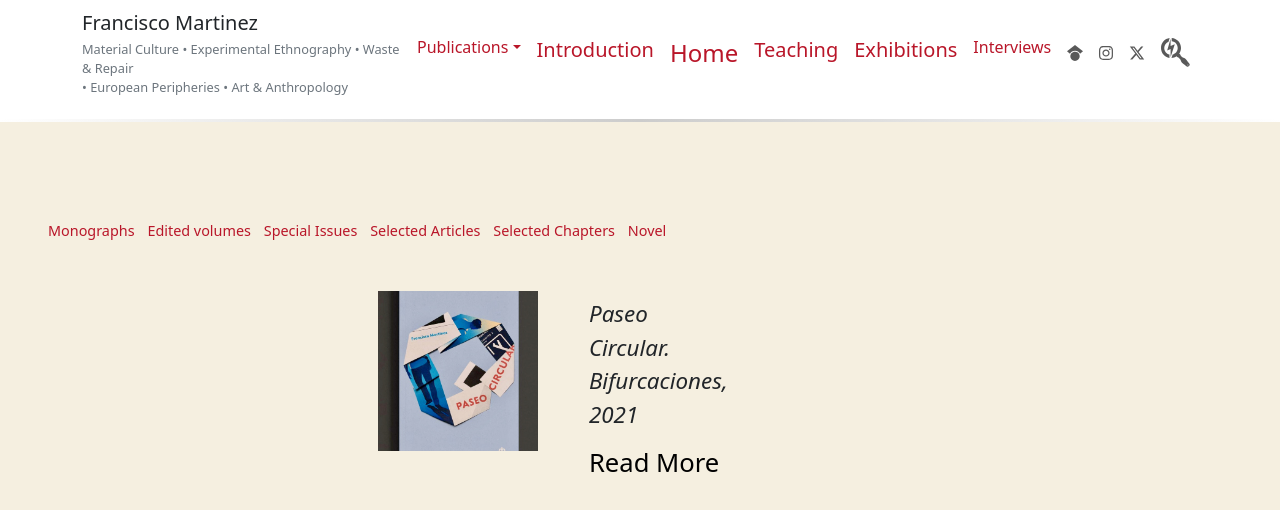
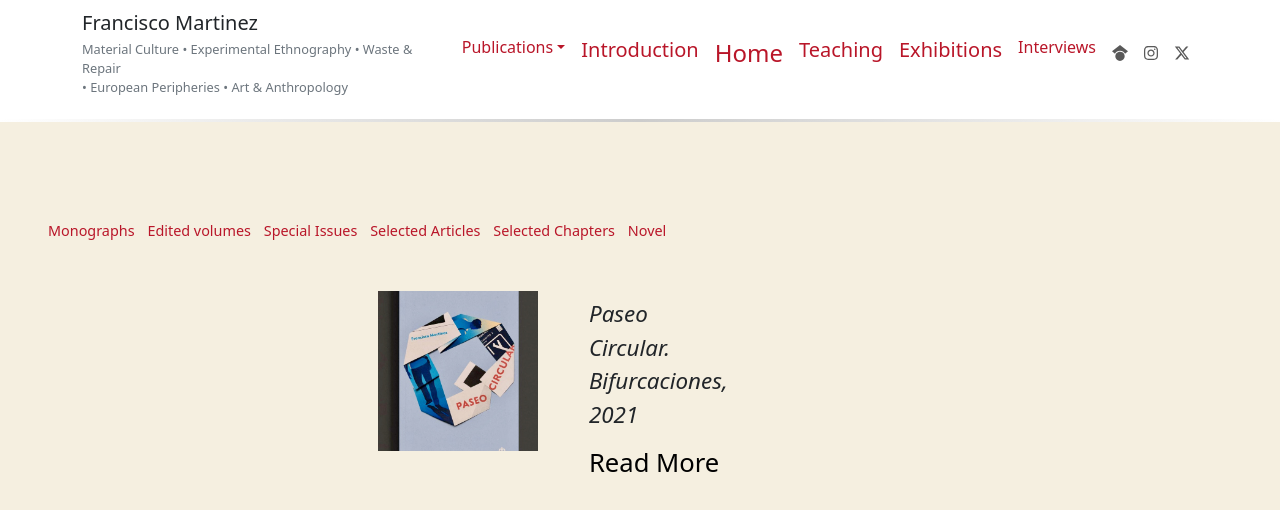
Before and after one commit to sangambash7/FranciscoMartinez, a React (Create React App) app: page /Novel in a window 1280 px wide. Shown: the top 510 px of the page. Built offline with nearby package versions, Linux system fonts and the light colour scheme.

Commit message:
Update project for deployment

```diff
--- a/src/Navbar.js
+++ b/src/Navbar.js
@@ -6,7 +6,7 @@
   faGoogleScholar,
   faInstagram,
   faXTwitter,
-  faSearchengin,
+  // faSearchengin,
 } from "@fortawesome/free-brands-svg-icons";
 
 export default function Navbar() {
@@ -139,11 +139,11 @@
               </li>
             </ul>
             <ul className="navbar-nav ms-auto">
-              <li className="nav-item">
+              {/* <li className="nav-item">
                 <a href="#" className="nav-link">
                   <FontAwesomeIcon icon={faSearchengin} size="2x" />
                 </a>
-              </li>
+              </li> */}
             </ul>
           </div>
         </div>
--- a/src/Publication.js
+++ b/src/Publication.js
@@ -1,5 +1,4 @@
 import React from "react";
-import { useNavigate } from "react-router-dom";
 
 export default function Publication(props) {
   const handleClick = () => {
```
Also changed, not shown: Notes.txt (deleted).
